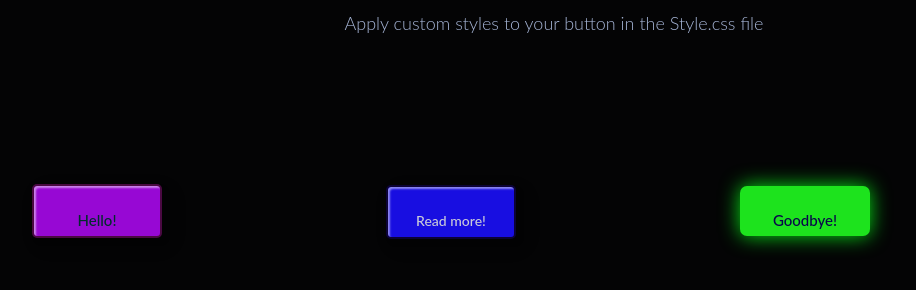
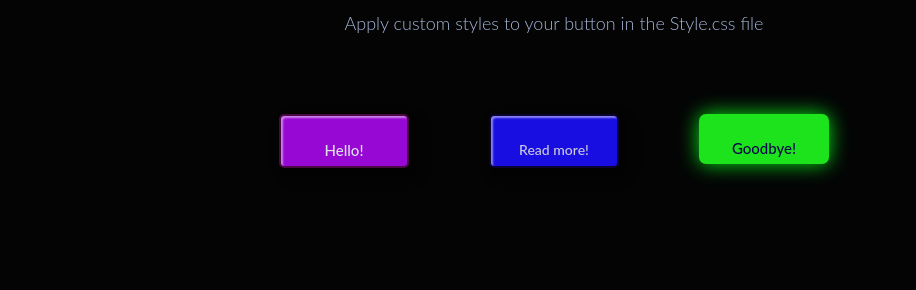
Before and after one commit to MinnieNcapai/Module_5R_CS20240192_-wfc2407_A_Minenhle-Ncapai_SDF05_R, a plain HTML site: page Module_5R_StudentNo_Classcode_Group_Name-Surname_SDF05R-main/Module_5R_StudentNo_Classcode_Group_Name-Surname_SDF05R-main/index.html in a window 1280 px wide. Shown: the part 116-406 px from the top of the page, without its empty margins (86-1002 px from the left). Drawn offline with Linux system fonts and the light colour scheme.

Commit message:
Added a div class in html for the button container Changed display for all buttons to be inline-block to allow horizonal center

```diff
--- a/Module_5R_StudentNo_Classcode_Group_Name-Surname_SDF05R-main/Module_5R_StudentNo_Classcode_Group_Name-Surname_SDF05R-main/index.html
+++ b/Module_5R_StudentNo_Classcode_Group_Name-Surname_SDF05R-main/Module_5R_StudentNo_Classcode_Group_Name-Surname_SDF05R-main/index.html
@@ -9,8 +9,11 @@
 <body>
     <h1>✨ Style Your Buttons ✨</h1>
     <p>Apply custom styles to your button in the Style.css file</p>
+
+    <div class="button-container">
     <button class="custom-btn btn-1">Hello!</button>
     <button class="custom-btn btn-2">Read more!</button>
     <button class="custom-btn btn-3">Goodbye!</button>
+    </div>
 </body>
 </html>
--- a/Module_5R_StudentNo_Classcode_Group_Name-Surname_SDF05R-main/Module_5R_StudentNo_Classcode_Group_Name-Surname_SDF05R-main/style.css
+++ b/Module_5R_StudentNo_Classcode_Group_Name-Surname_SDF05R-main/Module_5R_StudentNo_Classcode_Group_Name-Surname_SDF05R-main/style.css
@@ -43,8 +43,8 @@ p {
     cursor: pointer;
     transition: all 0.3s ease;
     position: relative;
-    display: block;
-    margin: 0 auto 20px; /* Center and add margin to stack vertically */
+    display: inline-block;
+    margin: 10 auto 20px; /* Center and add margin to stack vertically */
     box-shadow: inset 2px 2px 2px 0px rgba(255, 255, 255, .5),
         7px 7px 20px 0px rgba(0, 0, 0, .1),
         4px 4px 5px 0px rgba(0, 0, 0, .1);
@@ -54,18 +54,26 @@ p {
 
 /* Add your custom styles for btn-1, btn-2, and btn-3 */
 .btn-1, .btn-2, .btn-3 {
-    margin: 110px; /* add 110px margin around each button */
+    display: inline-block;
+    margin: 40px; /* add 110px margin around each button */
 
   }
 
+  /* Add a container to wrap the buttons and center them */
+.button-container {
+    display: flex;
+    justify-content: center;
+    margin: 40px auto; /* adjust margin to create space above and below */
+}
+
 .btn-1 {background-color: rgb(151, 8, 212);
-    color: rgb(2, 44, 46);
+    color: rgb(219, 229, 230);
     font-size:  15px;
     position: relative;
     display: inline-block;
     padding: 25px;
     justify-content: space-between;
-    transform-style: var(rgb(203, 112, 123));
+    transform-style: preserve-3d(rgb(203, 112, 123));
     transition: transform 0.5s, box-shadow 0.5s; /* add transition effect */
     border: 2px solid #4a0942
 
@@ -124,9 +132,8 @@ border: none; /* Remove the default border */
     box-shadow: 0 0 20px rgba(255, 255, 0, 0.8); /* Change the glow color on hover */
      content: "";
      background: linear-gradient(
-        45deg,blue,rgb(28, 215, 28),orange,purple,red
-     );
-     position: absolute;
+        45deg,blue,rgb(28, 215, 28),orange,purple,red);
+     position: relative;
      z-index: -1px;
 
   }
```
